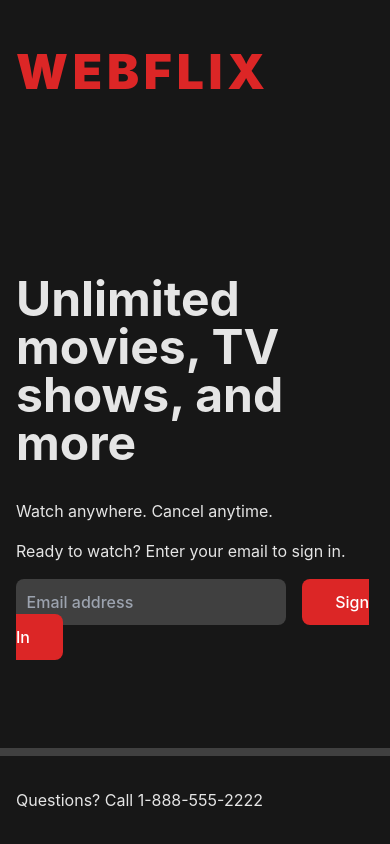
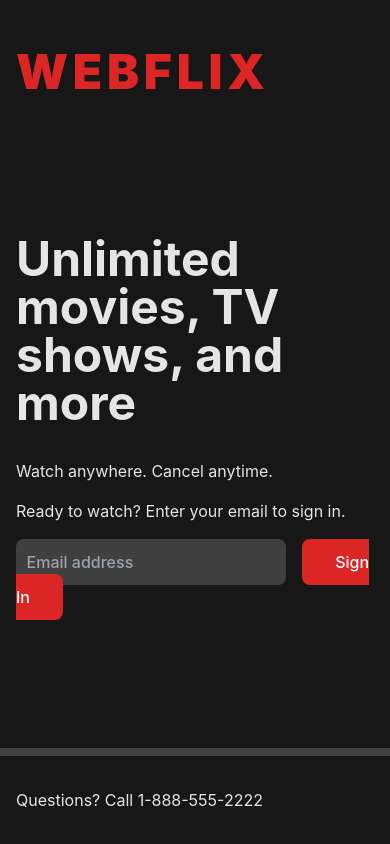
Before and after one commit to tiffbacher/Webflix, a React (Vite) app: page / in a window 390 px wide. Built offline with nearby package versions, Linux system fonts and the light colour scheme.

Commit message:
Add minor responsive optimizations

```diff
--- a/src/index.css
+++ b/src/index.css
@@ -5,9 +5,10 @@
 @layer utilities {
   .max-width {
     max-width: 1200px;
-    margin: 0 auto;
+    margin-right: auto;
+    margin-left: auto;
+    padding-right: 1em;
     padding-left: 1em;
-    padding-right: 1em;
   }
 }
 
--- a/src/routes/root/HomePage.jsx
+++ b/src/routes/root/HomePage.jsx
@@ -15,13 +15,13 @@ export default function HomePage() {
   };
 
   return (
-    <div className="max-width mx-auto">
-      <h2 className="text-5xl font-bold my-8">
+    <div className="max-width mx-auto my-8">
+      <h2 className="text-5xl font-bold mb-8">
         Unlimited movies, TV shows, and more
       </h2>
       <p className="my-4">Watch anywhere. Cancel anytime.</p>
       <p className="my-4">Ready to watch? Enter your email to sign in.</p>
-      <div>
+      <div className="home-page__form">
         {/* TODO: Create components for input and button */}
         <input
           type="email"
--- a/src/routes/root/app.jsx
+++ b/src/routes/root/app.jsx
@@ -9,7 +9,7 @@ export default function App() {
         {/* TODO: Add sign-in button to header */}
         <div className="max-width mx-auto">
           <Link to="/">
-            <h1 className="logo text-red-600 my-12 tracking-widest font-black text-5xl">
+            <h1 className="logo text-red-600 mt-12 tracking-widest font-black text-5xl">
               WEBFLIX
             </h1>
           </Link>
--- a/src/routes/sign-in/SignInPage.jsx
+++ b/src/routes/sign-in/SignInPage.jsx
@@ -75,7 +75,7 @@ export default function SignInPage() {
   };
 
   return (
-    <form className="sign-in__form bg-neutral-800 p-8 flex flex-col rounded-lg w-min">
+    <form className="sign-in__form bg-neutral-800 p-8 flex flex-col rounded-lg w-min my-8">
       <h2 className="text-xl font-bold mb-4">Sign In</h2>
       {errorMessage()}
       <label htmlFor="email">Email:</label>
```
